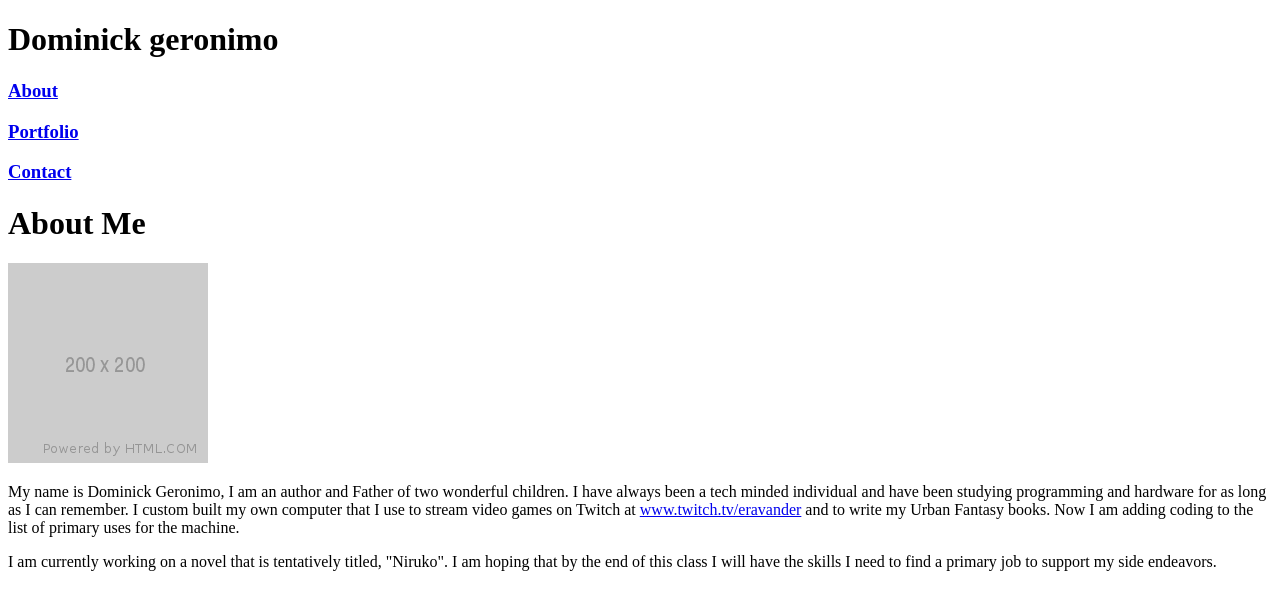
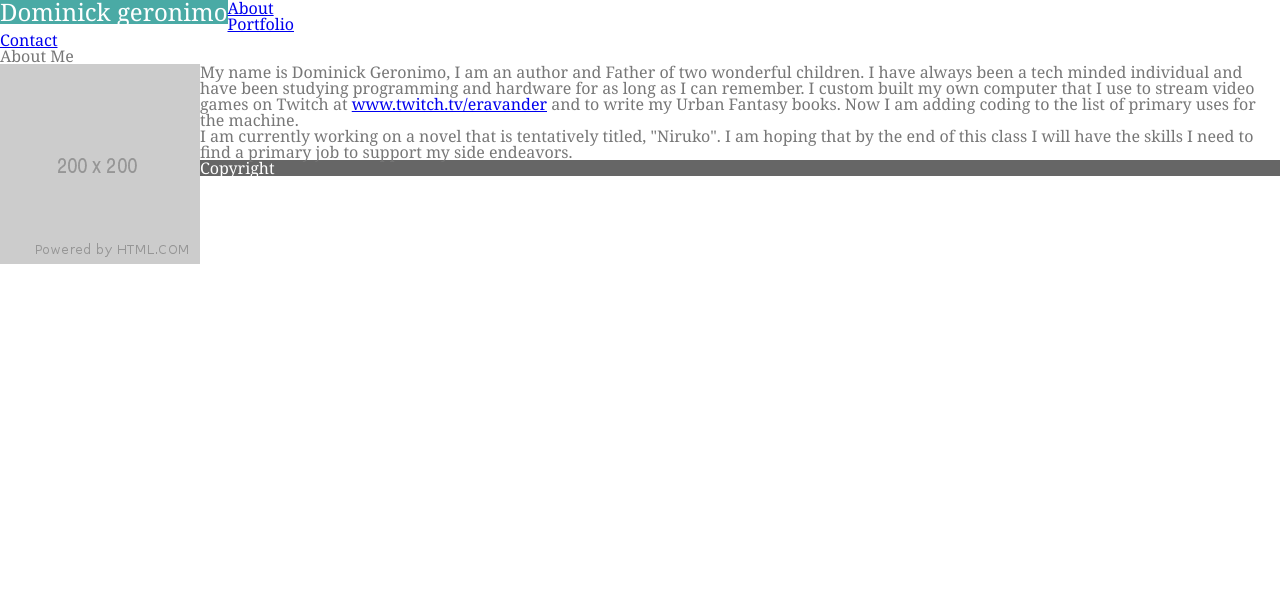
Before and after one commit to Eravander/Basic-Portfolio, a plain HTML site: page index.html in a window 1280 px wide. Drawn offline with Linux system fonts and the light colour scheme.

Commit message:
Added first CSS

```diff
--- /dev/null
+++ b/assets/css/reset.css
@@ -0,0 +1,48 @@
+/* http://meyerweb.com/eric/tools/css/reset/
+   v2.0 | 20110126
+   License: none (public domain)
+*/
+
+html, body, div, span, applet, object, iframe,
+h1, h2, h3, h4, h5, h6, p, blockquote, pre,
+a, abbr, acronym, address, big, cite, code,
+del, dfn, em, img, ins, kbd, q, s, samp,
+small, strike, strong, sub, sup, tt, var,
+b, u, i, center,
+dl, dt, dd, ol, ul, li,
+fieldset, form, label, legend,
+table, caption, tbody, tfoot, thead, tr, th, td,
+article, aside, canvas, details, embed,
+figure, figcaption, footer, header, hgroup,
+menu, nav, output, ruby, section, summary,
+time, mark, audio, video {
+	margin: 0;
+	padding: 0;
+	border: 0;
+	font-size: 100%;
+	font: inherit;
+	vertical-align: baseline;
+}
+/* HTML5 display-role reset for older browsers */
+article, aside, details, figcaption, figure,
+footer, header, hgroup, menu, nav, section {
+	display: block;
+}
+body {
+	line-height: 1;
+}
+ol, ul {
+	list-style: none;
+}
+blockquote, q {
+	quotes: none;
+}
+blockquote:before, blockquote:after,
+q:before, q:after {
+	content: '';
+	content: none;
+}
+table {
+	border-collapse: collapse;
+	border-spacing: 0;
+}
--- a/assets/css/style.css
+++ b/assets/css/style.css
@@ -0,0 +1,43 @@
+
+body{
+  font-family: Georgia, 'Times New Roman', Times, serif;
+  color: #777777;
+  font-size: 16px;
+  float: center
+
+}
+
+#header{
+  background: white;
+  height: 10%;
+  float: center;
+  width: 960px
+}
+
+#nametag{
+  background-color: #4aaaa5;
+  font-size: 24px;
+  color: white;
+  float: left
+}
+
+#main{
+  width: 960px;
+  float: center;
+  background-color: #ffffff;
+  border-color: #dddddd;
+}
+
+#title{
+  color: #4aaaa5
+}
+
+#headshot{
+  float: left;
+
+}
+
+#footer{
+  background-color: #666666;
+  color: white
+}
--- a/index.html
+++ b/index.html
@@ -6,25 +6,32 @@
   <meta name="viewport" content="width=device-width, initial-scale=1.0">
   <meta http-equiv="X-UA-Compatible" content="ie=edge">
   <title>About Me</title>
+  <link rel="stylesheet" href="assets/css/reset.css">
+  <link rel="stylesheet" href="assets/css/style.css">
 </head>
 
 <body>
 
-  <div id="nametag">
-    <h1>
+  <div id="header">
+
+    <h1 id="nametag">
       Dominick geronimo
     </h1>
-  </div>
+
 
     <h3>
       <a href="#">About</a>
     </h3>
+
     <h3>
       <a href="#">Portfolio</a>
     </h3>
+
     <h3>
       <a href="#">Contact</a>
     </h3>
+
+  </div>
 
   <div id="Main">
     <h1 id="Title">
@@ -32,7 +39,7 @@
     </h1>
 
     <!-- Put Headshot here -->
-    <img src="assets\images\size200.png" alt="Me">
+    <img id="headshot" src="assets\images\size200.png" alt="Me">
 
     <p>
       My name is Dominick Geronimo, I am an author and Father of two wonderful children. I have always been a tech minded individual and have been studying programming and hardware for as long as I can remember. I custom built my own computer that I use to stream video games on Twitch at <a href="https://www.twitch.tv/eravander" target="_blank">www.twitch.tv/eravander</a> and to write my Urban Fantasy books. Now I am adding coding to the list of primary uses for the machine.
@@ -44,6 +51,9 @@
 
   </div>
 
+  <footer id="footer">
+    Copyright
+  </footer>
 
 </body>
 
```
Lines whose indentation alone changed are shown as unchanged.
